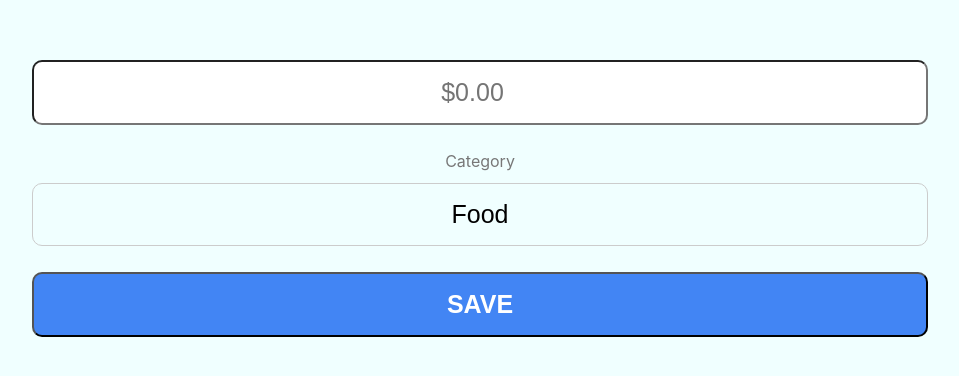
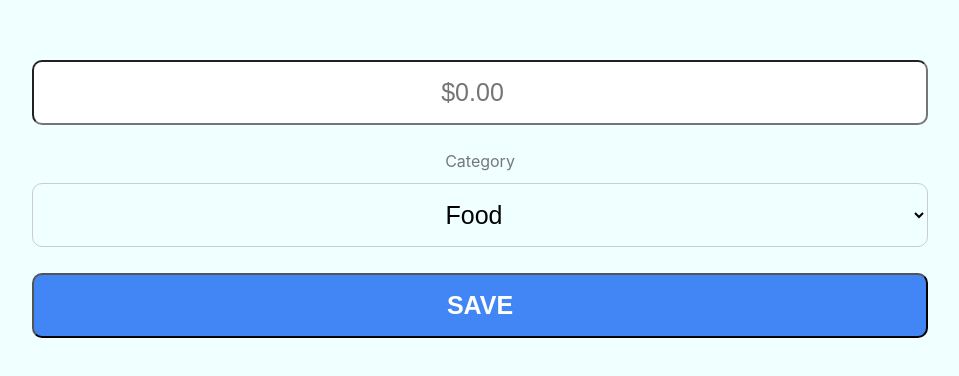
Before and after one commit to sahelgeson/dirtsimple-expensetracker, a React (Create React App) app: page / in a window 1280 px wide. Shown: the part 164-540 px from the top of the page, without its empty margins (160-1119 px from the left). Built offline with nearby package versions, Linux system fonts and the light colour scheme.

Commit message:
adding in real categories to look at how real data would look in the design

```diff
--- a/src/App.js
+++ b/src/App.js
@@ -17,25 +17,27 @@ class App extends Component{
     */
 
     const recentExpenses = JSON.parse(localStorage.getItem('myExpenses')) || [];
+    const categories =     JSON.parse(localStorage.getItem('myCategories')) || [];
 
-    /* TODO: change this to get recentExpenses from localStorage */
     this.state = {
-      recentExpenses: recentExpenses,
+      recentExpenses,
+      categories,
     }
   }
 
   render(){
     const recentExpenses = this.state.recentExpenses;
+    const categories = this.state.categories;
 
     return (
       <div>
         <Route
           exact path="/"
-          render={(props) => <Form {...props} recentExpenses={recentExpenses} />}
+          render={(props) => <Form {...props} recentExpenses={recentExpenses} categories={categories} />}
         />
         <Route
           exact path="/history"
-          render={(props) => <History {...props} recentExpenses={recentExpenses} />}
+          render={(props) => <History {...props} recentExpenses={recentExpenses} categories={categories} />}
         />
       </div>
     );
--- /dev/null
+++ b/src/Form/DefaultCategories.js
@@ -0,0 +1,12 @@
+export default [
+  'Food',
+  'Bars/Restaurants',
+  'Alcohol',
+  'Home',
+  'Medicine/Health',
+  'Clothes',
+  'Charity',
+  'Entertainment',
+  'Books',
+  'Transportation',
+]
--- a/src/Form/Form.jsx
+++ b/src/Form/Form.jsx
@@ -1,6 +1,7 @@
 import React, { Component} from "react";
 import { PropTypes } from "prop-types";
 import RecentExpenses from "../RecentExpenses/RecentExpenses.jsx";
+import DefaultCategories from "./DefaultCategories.js";
 
 class Form extends Component{
   constructor(props) {
@@ -16,10 +17,12 @@ class Form extends Component{
 
     /* TODO: here or in parent App? */
     const recentExpenses = this.props.recentExpenses || [];
+    /* TODO: change this eventually so user can set default category */
+    const defaultCategory = this.props.categories[0] || [];
 
     this.state = {
       amount: '',
-      category: 'Food',
+      category: defaultCategory,
       recentExpenses: recentExpenses,
     }
 
@@ -33,7 +36,8 @@ class Form extends Component{
   }
 
   handleCategoryChange(event) {
-    console.log('Category was changed to: ' + this.state.category);
+    console.log('Category was changed to: ' + event.target.value);
+    this.setState({category: event.target.value});
   }
 
   handleSubmit(event) {
@@ -97,13 +101,23 @@ class Form extends Component{
           >
             Category
           </label>
-          <input
+
+          <select
             id="category"
             className="input input-secondary font-25 mbm"
-            type="button"
+            value={this.state.category}
             onChange={this.handleCategoryChange}
-            value={this.state.category}
-          />
+          >
+            {DefaultCategories.map((category, i) =>
+                <option
+                  key={i}
+                  value={category}
+                >
+                  {category}
+                </option>
+            )}
+          </select>
+
           <input
             className="input font-25 mvm"
             type="submit"
@@ -120,7 +134,8 @@ class Form extends Component{
 }
 
 Form.propTypes = {
-  recentExpenses: PropTypes.object
+  recentExpenses: PropTypes.object,
+  categories: PropTypes.object,
 };
 
 export default Form;
--- a/src/History/History.jsx
+++ b/src/History/History.jsx
@@ -139,7 +139,8 @@ class History extends Component{
 }
 
 History.propTypes = {
-  recentExpenses: PropTypes.object
+  recentExpenses: PropTypes.object,
+  categories: PropTypes.object,
 };
 
 export default History;
```
